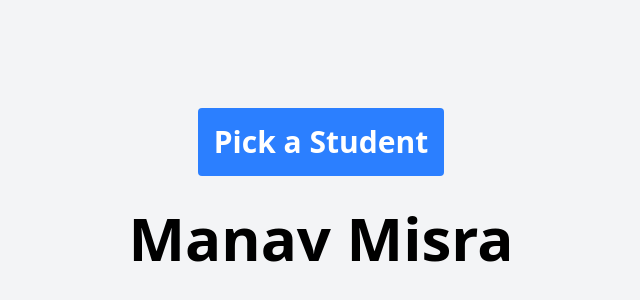
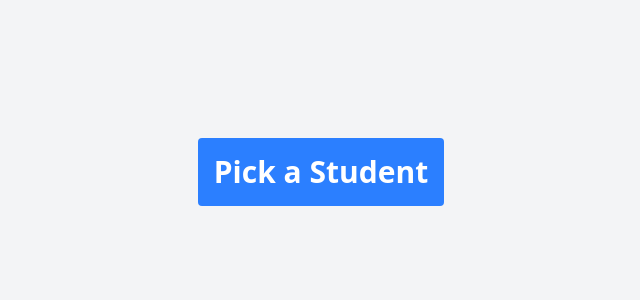
Before and after one commit to swic-web-dev-fs-2025/random-student-picker, a website built with Vite: page index.html in a window 1280 px wide. Shown: the part 212-512 px from the top of the page, without its empty margins (319-959 px from the left). Built offline with nearby package versions, Linux system fonts and the light colour scheme.

Commit message:
Remove the initial name

```diff
--- a/index.html
+++ b/index.html
@@ -9,7 +9,7 @@
   <body class="flex flex-col min-h-screen items-center justify-center gap-8 bg-gray-100">
     <button class="text-3xl font-bold  bg-blue-500 text-white p-4 rounded">Pick a Student</button>
 
-    <p class="text-6xl font-extrabold">Manav Misra</p>
+    <p class="text-6xl font-extrabold animate-bounce"></p>
 
     <script type="module" src="./src/main.js"></script>
   </body>
```
